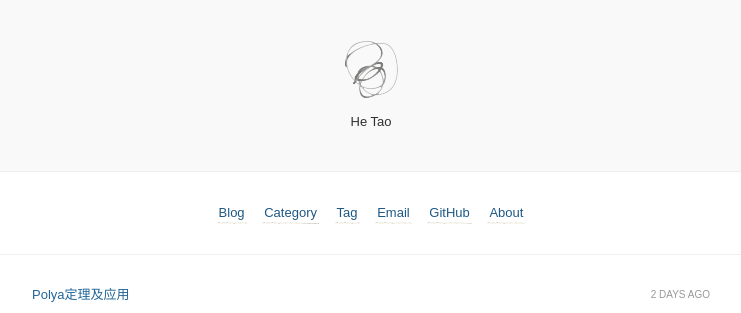
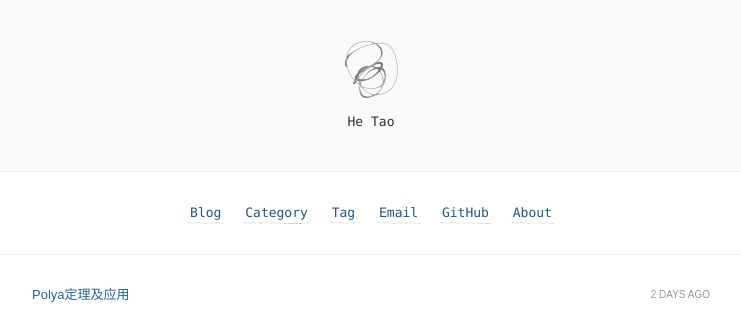
Before and after one commit to sighingnow/sighingnow.github.io, a Jekyll site: the page built from index.html, in a window 1280 px wide. Shown: the top 313 px of the page, without its empty margins (269-1010 px from the left). Built offline with Jekyll 4.4.1, drawn with Linux system fonts in a browser that asks for light colours; Markdown is read by kramdown in place of the engine named in the settings.

Commit message:
update stylesheets.

```diff
--- a/_includes/head.html
+++ b/_includes/head.html
@@ -6,7 +6,7 @@
 <script src='/javascripts/jquery.js' type='text/javascript'></script>
 <script src='/javascripts/pd.js' type='text/javascript'></script>
 <script src='/javascripts/basics.js' type='text/javascript'></script>
-<script type="text/javascript" src="javascripts/jsapi"></script><!--https://www.google.com/jsapi-->
+<script src="/javascripts/jsapi" type="text/javascript"></script><!--https://www.google.com/jsapi-->
 <!-- - -->
 <meta content='width=device-width, initial-scale=1.0, user-scalable=no' name='viewport'>
 <meta content='text/html; charset=utf-8' http-equiv='content-type' />
--- a/stylesheets/style.css
+++ b/stylesheets/style.css
@@ -76,7 +76,9 @@ blockquote {
   font-style: normal !important; }
 
 header {
-  text-align: center; }
+  text-align: center;
+  font-family: Consolas, monospace;
+}
 
 footer {
   width: 100%;
@@ -84,6 +86,7 @@ footer {
   line-height: 2em;
   margin: auto;
   padding-bottom: 30px;
+  font-family: Consolas, monospace;
   text-align: center; }
   footer * {
     color: #797979; }
@@ -342,6 +345,10 @@ pre > code {
   padding: 0;
 }
 
+div.block {
+  font-family: Consolas, monospace;
+}
+
 img {
   max-width: 100%; }
   img.half {
```
